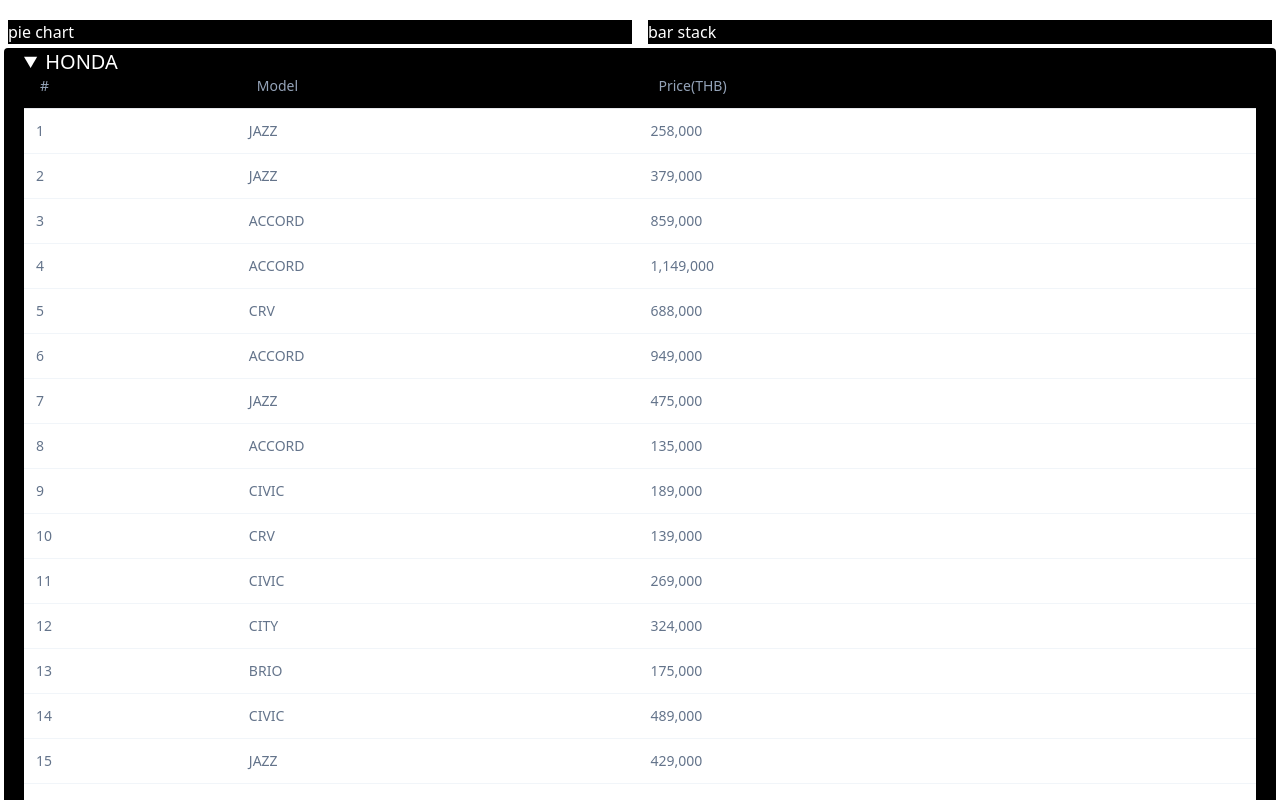
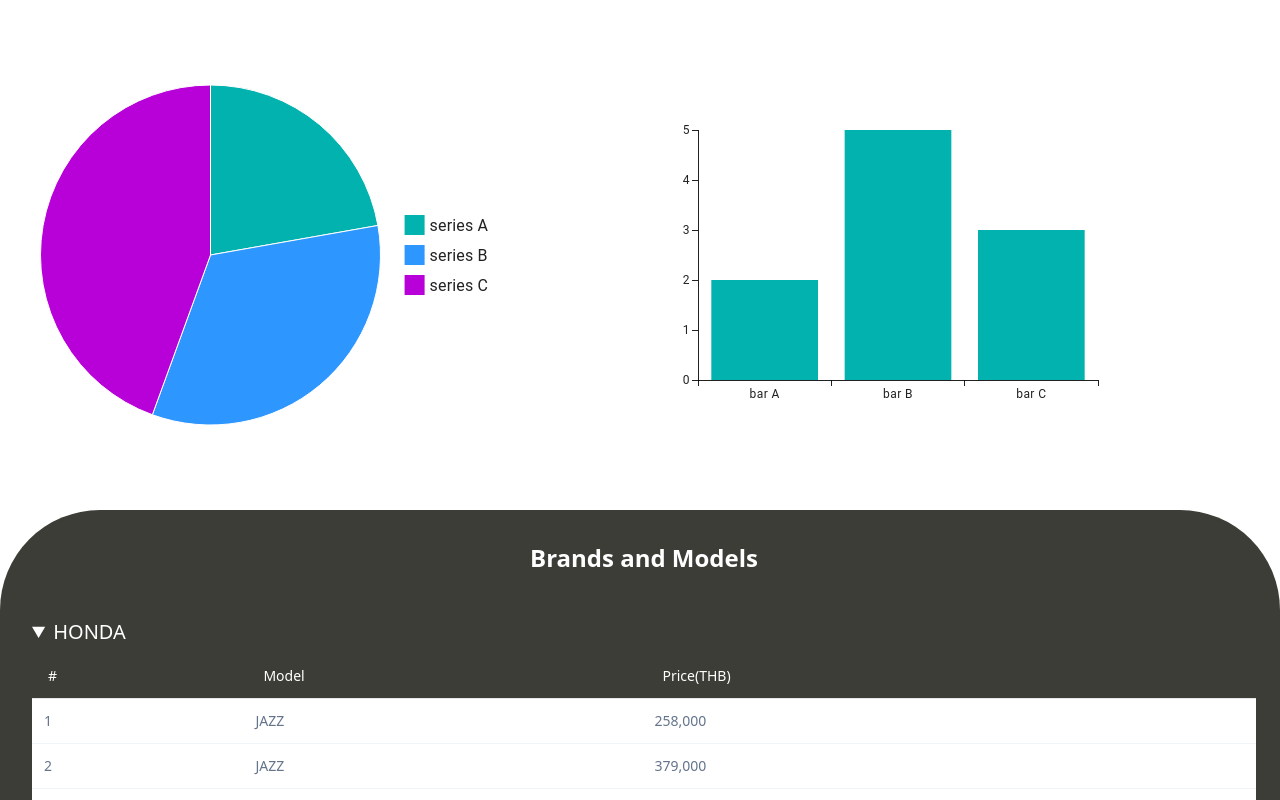
Before and after one commit to PattiyaY/car_analytics, a React (Vite) app: page / in a window 1280 px wide. Both pictures are taken after a click on the heading "HONDA". Shown: the top 800 px of the page. Built offline with nearby package versions, Linux system fonts and the light colour scheme.

Commit message:
feat: demo Pie chart and Stack bar

```diff
--- a/src/Dashboard.jsx
+++ b/src/Dashboard.jsx
@@ -1,6 +1,8 @@
-import { useEffect, useState } from "react";
+import { useState, useRef } from "react";
 import taladrodCar from "./data/taladrod-cars.min.json";
 import NavBar from "./NavBar";
+import { PieChart } from "@mui/x-charts/PieChart";
+import { BarChart } from "@mui/x-charts/BarChart";
 
 function Dashboard() {
   return (
@@ -43,33 +45,68 @@
     setBrandToCarsMap(groupedCars);
   }
 
-  useEffect(() => {
+  useState(() => {
     groupCarsByBrand();
   }, []);
 
   return (
-    <div className="flex flex-col my-5 text-white">
-      <div className="flex flex-row justify-between">
-        <div className="mx-2 bg-black w-1/2">pie chart</div>
-        <div className="mx-2 bg-black w-1/2">bar stack</div>
+    <div className="flex flex-col text-white bg-white">
+      <div className="flex flex-row justify-between text-neutral-100 mt-20">
+        <div className="mx-2 w-1/2">
+          <PieChart
+            series={[
+              {
+                data: [
+                  { id: 0, value: 10, label: "series A" },
+                  { id: 1, value: 15, label: "series B" },
+                  { id: 2, value: 20, label: "series C" },
+                ],
+              },
+            ]}
+            width={500}
+            height={350}
+          />
         </div>
+        <div className="mx-2 w-1/2">
+          <BarChart
+            xAxis={[
+              {
+                id: "barCategories",
+                data: ["bar A", "bar B", "bar C"],
+                scaleType: "band",
+              },
+            ]}
+            series={[
+              {
+                data: [2, 5, 3],
+              },
+            ]}
+            width={500}
+            height={350}
+          />
+        </div>
+      </div>
+      <div className="rounded-t-[100px] mt-20 bg-[#3C3D37] pl-2 py-3">
+        <p className="text-center text-2xl mt-5 mb-10 font-semibold">
+          Brands and Models
+        </p>
         {Object.keys(brandToCarsMap).map((carModel) => (
-        <div key={carModel} className="p-1 w-full">
-          <details className="bg-black rounded px-5">
+          <div key={carModel} className="p-1 w-full border-slate-400 rounded">
+            <details className="rounded px-5">
               <summary className="text-xl">{carModel}</summary>
               <table
-              className="border-collapse table-auto w-full text-sm mb-6"
+                className="border-collapse table-auto w-full text-sm mb-6 border-slate-400 mt-5"
                 key={carModel}
               >
                 <thead>
                   <tr>
-                  <th className="border-b dark:border-slate-600 font-medium p-4 pt-0 pb-3 text-slate-400 dark:text-slate-200 text-left">
+                    <th className="border-b font-medium p-4 pt-0 pb-3 text-left">
                       #
                     </th>
-                  <th className="border-b dark:border-slate-600 font-medium p-4 pt-0 pb-3 text-slate-400 dark:text-slate-200 text-left">
+                    <th className="border-b font-medium p-4 pt-0 pb-3 text-left">
                       Model
                     </th>
-                  <th className="border-b dark:border-slate-600 font-medium p-4 pr-8 pt-0 pb-3 text-slate-400 dark:text-slate-200 text-left">
+                    <th className="border-b font-medium p-4 pr-8 pt-0 pb-3 text-left">
                       Price(THB)
                     </th>
                   </tr>
@@ -94,6 +131,7 @@
           </div>
         ))}
       </div>
+    </div>
   );
 }
 
```
Lines whose indentation alone changed are shown as unchanged.
